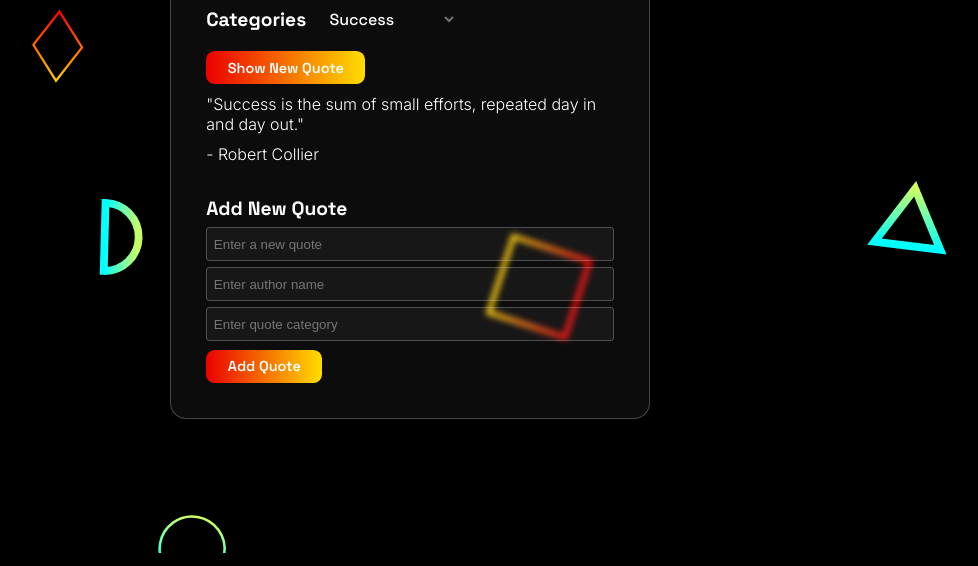
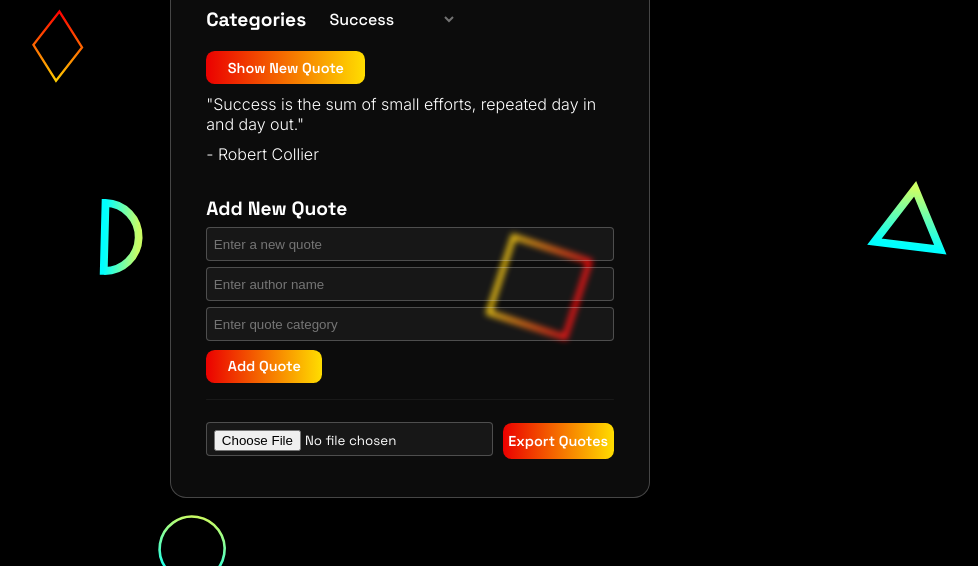
Before and after one commit to StewartIsaac/alx_fe_javascript, a plain HTML site: page dom-manipulation/index.html in a window 1280 px wide. Shown: the part 247-813 px from the top of the page, without its empty margins (230-1208 px from the left). Drawn offline with Linux system fonts and the light colour scheme.

Commit message:
update: file input

```diff
--- a/dom-manipulation/index.html
+++ b/dom-manipulation/index.html
@@ -33,6 +33,11 @@
         <input id="newQuoteCategory" type="text" placeholder="Enter quote category" />
         <button id="addQuoteBtn" class="btn">Add Quote</button>
       </div>
+      <div class="divider"></div>
+      <div id="exportDiv">
+        <input type="file" id="importFile" accept=".json" />
+        <button id="exportBtn" class="btn">Export Quotes</button>
+      </div>
     </div>
     <script src="script.js"></script>
   </body>
```
